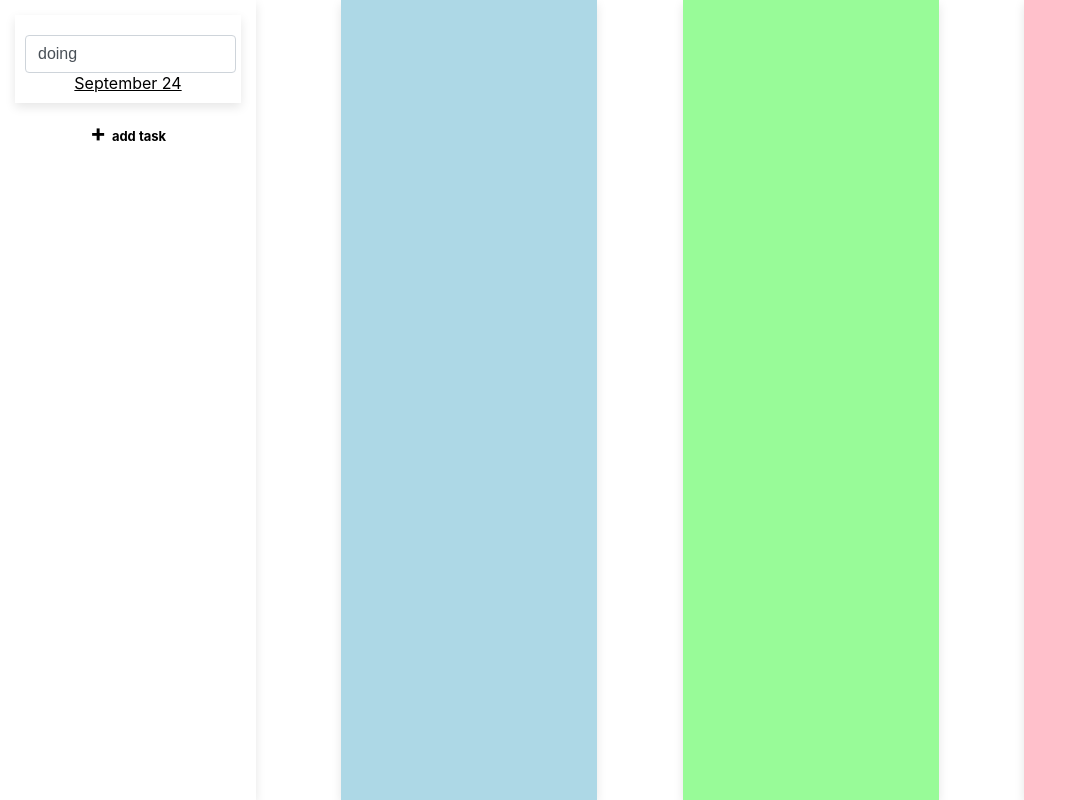
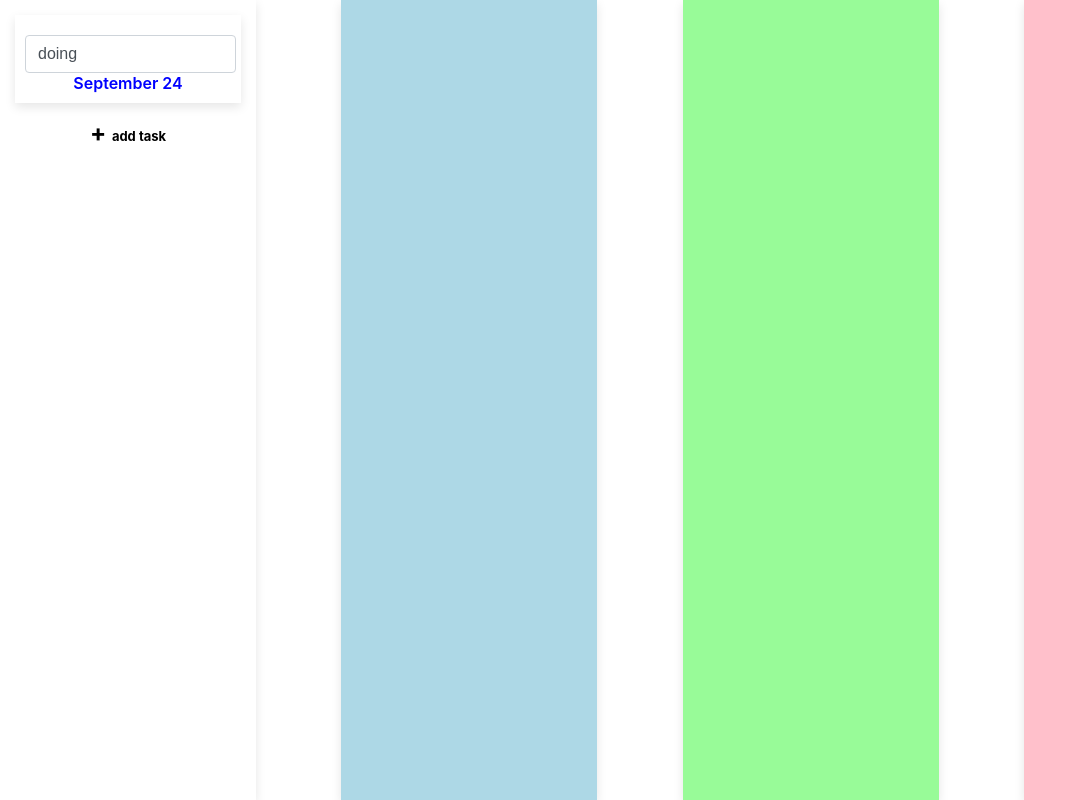
Before and after one commit to admiral-gunter/react-trello-clone, a React (Create React App) app: page / in a window 1280 px wide. Shown: the whole page, without its empty margins (0-1067 px from the left). Built offline with nearby package versions, Linux system fonts and the light colour scheme.

Commit message:
date poinoke update

```diff
--- a/package.json
+++ b/package.json
@@ -10,6 +10,7 @@
     "react": "^18.3.1",
     "react-datepicker": "^7.4.0",
     "react-dom": "^18.3.1",
+    "react-draggable": "^4.4.6",
     "react-scripts": "5.0.1",
     "web-vitals": "^2.1.4"
   },
--- a/src/App.js
+++ b/src/App.js
@@ -150,21 +150,6 @@ function App() {
     "BACKLOG": dataTasks.BACKLOG.map(() => createRef()),
   })
 
-  // function addingRefToTask() {
-
-  //   for (let i = 0; i < statusTasks.length; i++) {
-  //     const item = statusTasks[i]['sts']
-  //     inputDtRef[item]
-
-  //   }
-
-  // }
-
-  // useEffect(() => {
-  //   addingRefToTask();
-  // }, []);
-
-
   const [isOpen, setIsOpen] = useState({ 'sts': '', 'id': '' });
 
   return (
@@ -227,12 +212,13 @@ function App() {
                   <div>
                     <span
                       onClick={() => setIsOpen({ 'sts': itemSts.sts, 'id': index })}
-                      style={{ cursor: "pointer", textDecoration: "underline" }}
+                      style={{ cursor: "pointer", fontSize: 'medium', fontWeight: '600', color: 'blue' }}
                     >
                       {format(item.duedt, "MMMM dd")}
                     </span>
 
                     <DatePicker
+
                       selected={item.duedt}
                       onChange={(date) => {
                         const newdataTasks = { ...dataTasks };
```
Also changed, not shown: 1 other file (tests, documents, lock files or other folders).
